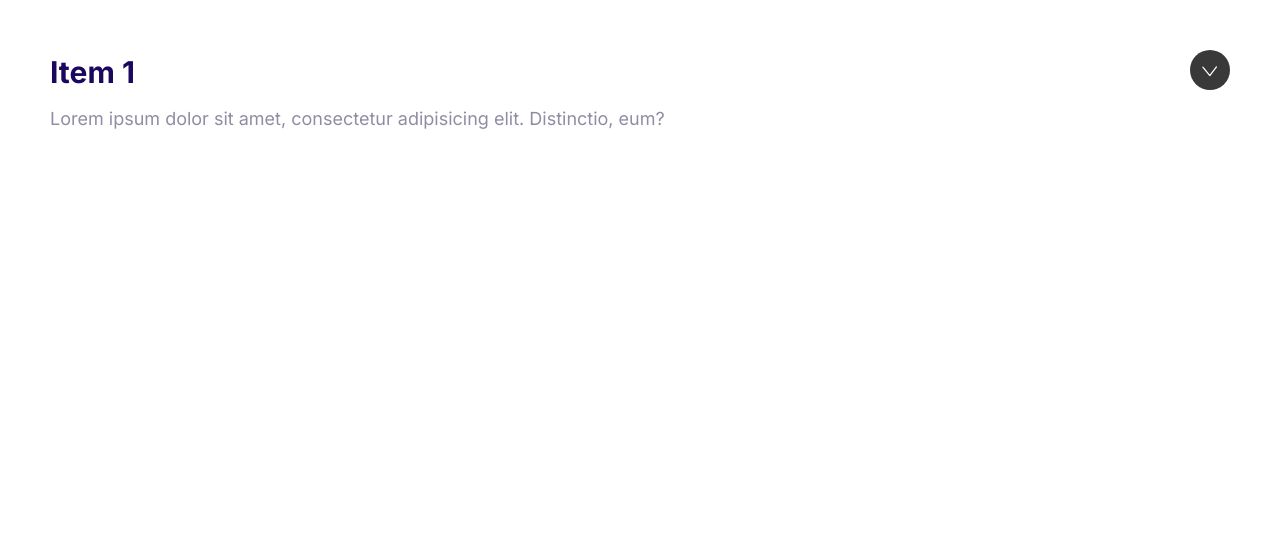
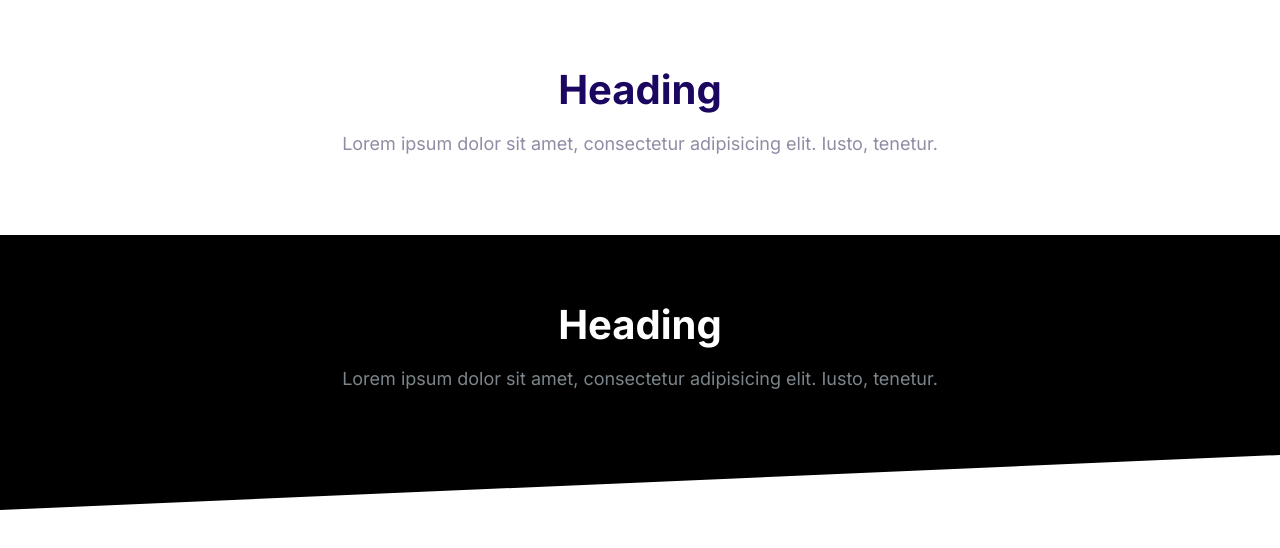
Before and after one commit to mmmcaffeine/moshify, a plain HTML site: page index.html in a window 1280 px wide. Drawn offline with Linux system fonts and the light colour scheme.

Commit message:
Added the block component
Includes modifiers for dark blocks, and for skewing those blocks to the left or the right.

Includes the utility class for constraining the width of a container.

```diff
--- a/css/styles.css
+++ b/css/styles.css
@@ -71,6 +71,13 @@ p {
   h3 {
     font-size: 2.4rem;
   }
+}
+
+/* Miscellaneous */
+
+.container {
+  margin: 0 auto;
+  max-width: 1140px;
 }
 
 /* Links */
@@ -587,3 +594,37 @@ a {
   opacity: 1;
   overflow: visible;
 }
+
+/* Blocks */
+
+.block {
+  --padding-vertical: 6rem;
+  padding: var(--padding-vertical) 2rem;
+}
+
+.block__header {
+  text-align: center;
+}
+
+.block__heading {
+  margin-top: 0;
+}
+
+.block--dark {
+  background: #000;
+  color: #7b858b;
+}
+
+.block--dark .block__heading {
+  color: #fff;
+}
+
+.block--skewed-right {
+  clip-path: polygon(0% 0%, 100% 0%, 100% 100%, 0% 80%);
+  padding-bottom: calc(var(--padding-vertical) + 4rem);
+}
+
+.block--skewed-left {
+  clip-path: polygon(0% 0%, 100% 0%, 100% 80%, 0% 100%);
+  padding-bottom: calc(var(--padding-vertical) + 4rem);
+}
--- a/index.html
+++ b/index.html
@@ -14,18 +14,20 @@
     <link rel="stylesheet" href="css/normalize.css" />
     <link rel="stylesheet" href="css/styles.css" />
   </head>
-  <body style="padding: 5rem;">
-    <div class="collapsible collapsible--expanded">
-      <header class="collapsible__header">
-        <h2 class="collapsible__heading">Item 1</h2>
-        <svg class="icon icon--white collapsible__chevron">
-          <use xlink:href="images/icons-sprite.svg#chevron"></use>
-        </svg>
+  <body>
+    <section class="block container">
+      <header class="block__header">
+        <h2 class="block__heading">Heading</h2>
+        <p>Lorem ipsum dolor sit amet, consectetur adipisicing elit. Iusto, tenetur.</p>
       </header>
-      <div class="collapsible__content">
-        Lorem ipsum dolor sit amet, consectetur adipisicing elit. Distinctio, eum?
+    </section>
+    <section class="block block--dark block--skewed-left">
+      <div class="container">
+        <header class="block__header">
+          <h2 class="block__heading">Heading</h2>
+          <p>Lorem ipsum dolor sit amet, consectetur adipisicing elit. Iusto, tenetur.</p>
+        </header>
       </div>
-    </div>
-    <script src="js/main.js"></script>
+    </section>
   </body>
 </html>
```
Also changed, not shown: components/blocks.html (added, +15 -0 lines).
